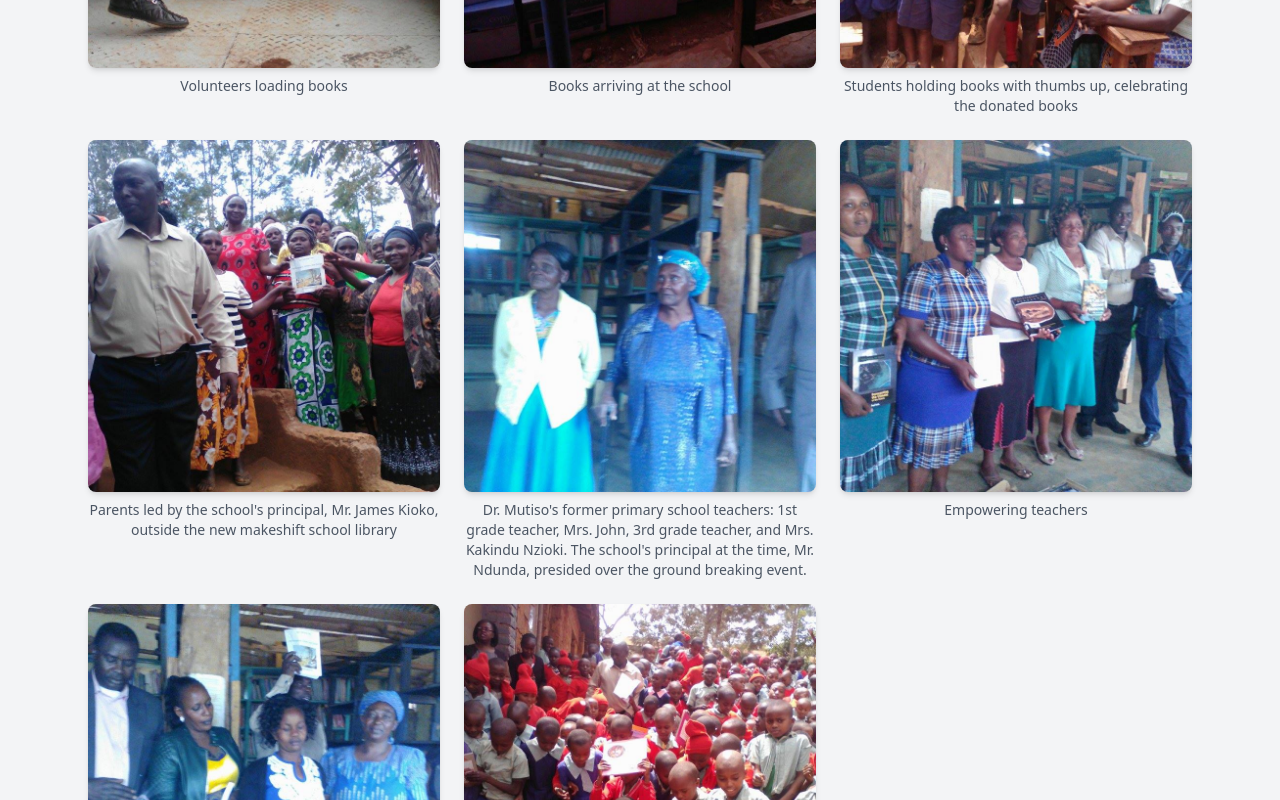
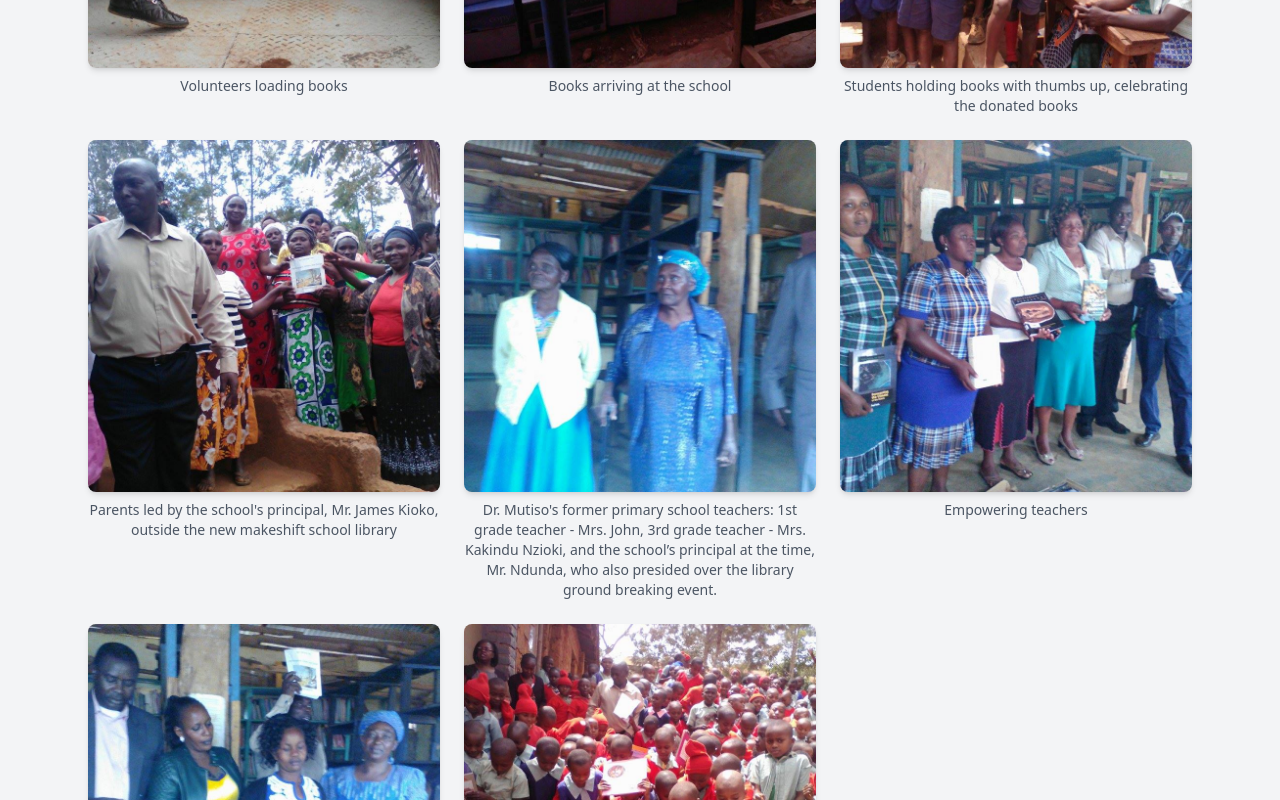
Before and after one commit to wzsamuels/educationruralschools, a Next.js app: page /tribute in a window 1280 px wide. Shown: the part 3523-4323 px from the top of the page. Built offline with nearby package versions, Linux system fonts and the light colour scheme.

Commit message:
update tribute caption

```diff
--- a/app/tribute/page.tsx
+++ b/app/tribute/page.tsx
@@ -71,7 +71,7 @@ const galleryPhotos = [
   {
     src: gallery11,
     alt: "Books in storage",
-    caption: "Dr. Mutiso's former primary school teachers: 1st grade teacher, Mrs. John, 3rd grade teacher, and Mrs. Kakindu Nzioki. The school's principal at the time, Mr. Ndunda, presided over the ground breaking event."
+    caption: "Dr. Mutiso's former primary school teachers: 1st grade teacher - Mrs. John, 3rd grade teacher - Mrs. Kakindu Nzioki, and the school’s principal at the time, Mr. Ndunda, who also presided over the library ground breaking event."
   },
   {
     src: gallery12,
@@ -152,9 +152,8 @@ export default function TributePage() {
               srcLang="en"
               label="English"
             />
-            Your browser does not support the video tag.
           </video>
-                </div>
+        </div>
       </div>
         <div className="grid grid-cols-1 md:grid-cols-2 lg:grid-cols-3 gap-6">
           {galleryPhotos.map((photo, index) => (
```
